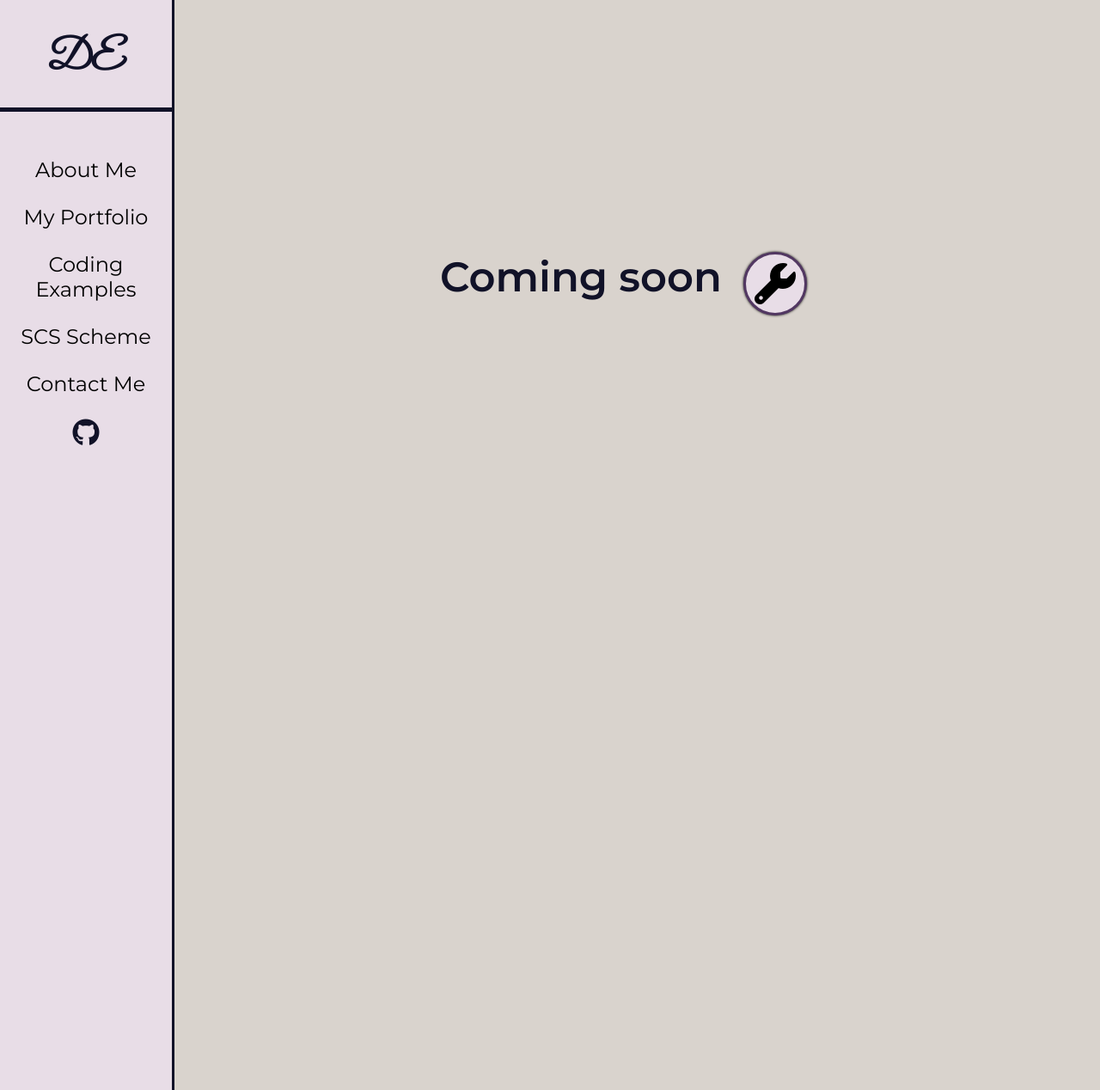
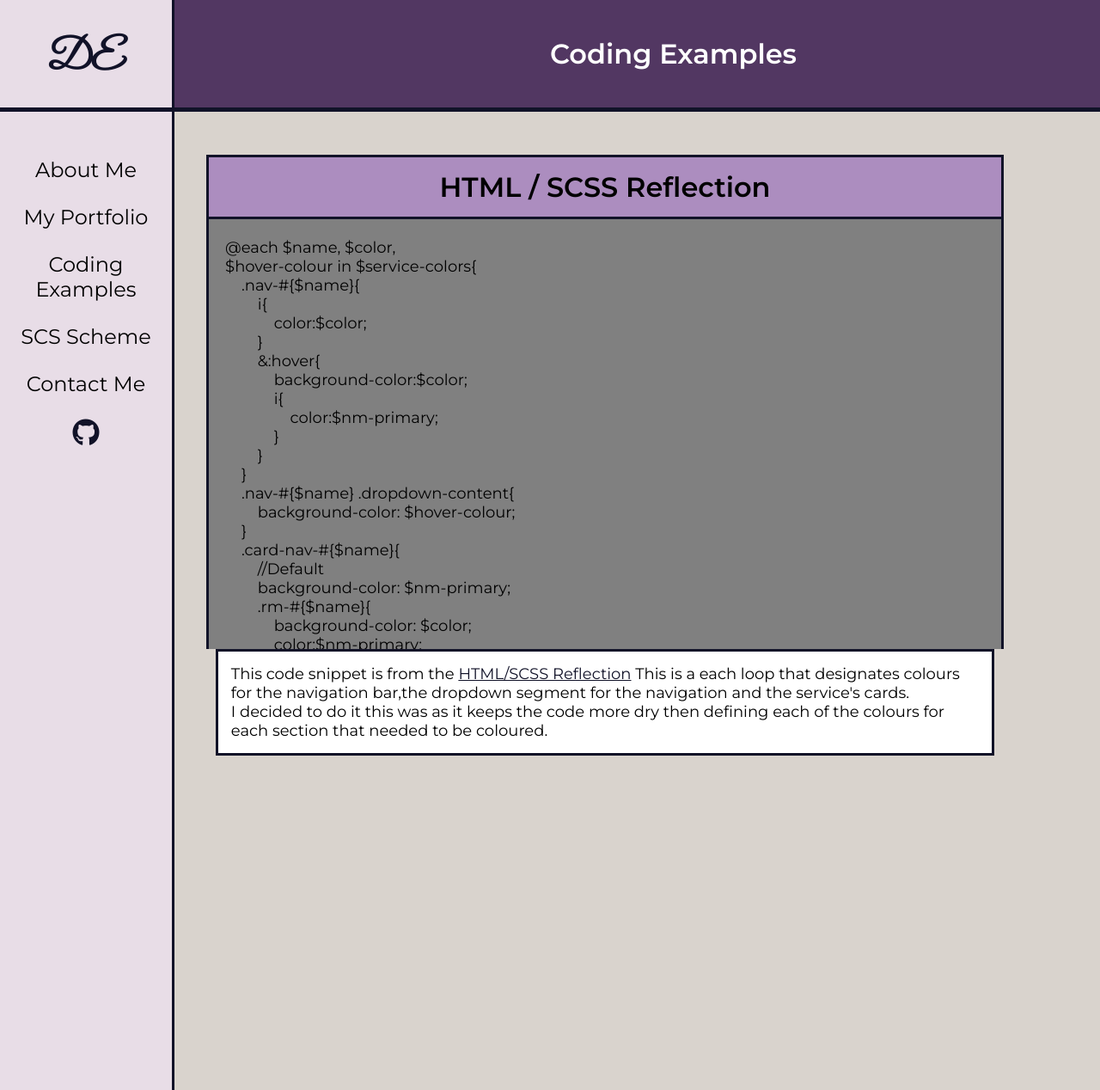
Before and after one commit to David-Every/Portfolio, a PHP site: page /subPages/codeExamples.html in a window 1280 px wide. Shown: the whole page at 86% size. Run offline with PHP 8.4, Linux system fonts and the light colour scheme; some libraries are stand-ins or nearby versions.

Commit message:
Reworking code examples

```diff
--- a/JS/app.js
+++ b/JS/app.js
@@ -12,52 +12,52 @@ $('document').ready(function(){
     $('body').fadeIn(750);
 });
 
-// let textDisplay = document.getElementById("h1");
+let textDisplay = document.getElementById("h1");
 
-// const title =
-// [
-//     "My name is David Every ",
-//     "i am a web Developer"
-// ]
-// const append = document.createTextNode("|");
+const title =
+[
+    "My name is David Every ",
+    "i am a web Developer"
+]
+const append = document.createTextNode("|");
 
-// let i = 0;
-// let j = 0;
-// let currentPhrase = [];
+let i = 0;
+let j = 0;
+let currentPhrase = [];
 
 
-// function writeTitle(){
+function writeTitle(){
 
-//     textDisplay.innerHTML = currentPhrase.join('');
-//     if(i < title.length){
-//         if(j < title[i].length){
-//             currentPhrase.push(title[i][j]);
-//             j++;
-//         }
-//         if(j == title[i].length){
-//             i++;
-//         }
-//     }
-//     //If the title has been completed run idle anim
-//     if(i == 1){
-//         // console.log("i = 1");
+    textDisplay.innerHTML = currentPhrase.join('');
+    if(i < title.length){
+        if(j < title[i].length){
+            currentPhrase.push(title[i][j]);
+            j++;
+        }
+        if(j == title[i].length){
+            i++;
+        }
+    }
+    //If the title has been completed run idle anim
+    if(i == 1){
+        // console.log("i = 1");
 
-//         blink();
-//         //get the cursor to blink at the end of the last letter
+        blink();
+        //get the cursor to blink at the end of the last letter
 
-//     } else{
-//         setTimeout(writeTitle,100);
+    } else{
+        setTimeout(writeTitle,100);
 
-//     }
+    }
 
-// }
+}
 
-// function blink(){
-//     let blink = window.getComputedStyle(textDisplay,'::after');
-//     let color = blink.getPropertyValue('color');
-//     console.log(color);
-//     color.innerHTML.style.color("blue");
-//     // setTimeout(remove,300);
-// }
+function blink(){
+    let blink = window.getComputedStyle(textDisplay,'::after');
+    let color = blink.getPropertyValue('color');
+    console.log(color);
+    color.innerHTML.style.color("blue");
+    // setTimeout(remove,300);
+}
 
-// writeTitle();
+writeTitle();
--- a/index.html
+++ b/index.html
@@ -53,7 +53,6 @@
                                 <h4> View Project <i class="fas fa-arrow-right"></i> </h4>
                             </div>
                         </a>
-<!--
                         <button type ="button" class ="collapse"> About Netmatters HTML/CSS Reflection <i class="fas fa-arrow-right"></i> </button>
                         <div class ="coll-content">
                             <p>
@@ -62,7 +61,7 @@
                                 Ut enim ad minim veniam, quis nostrud exercitation ullamco laboris
                                 nisi ut aliquip ex ea commodo consequat.
                             </p>
-                        </div> -->
+                        </div>
                     </div>
 
                     <div class ="pro">
@@ -73,7 +72,7 @@
                                 <h4> View Project <i class="fas fa-arrow-right"></i> </h4>
                             </div>
                         </a>
-                        <!-- <div class ="Under">About Pairs Project</div> -->
+                        <div class ="Under">About Pairs Project</div>
 
                     </div>
 
--- a/style.css
+++ b/style.css
@@ -137,6 +137,10 @@
 #overlay #title-overlay #h1 {
   font-size: 3em;
   margin-bottom: 25px;
+}
+
+#overlay #title-overlay #h1::after {
+  content: "|";
 }
 
 #overlay #title-overlay small {
@@ -867,6 +871,72 @@ button:focus {
   }
 }
 
+.code-wrapper {
+  width: 100%;
+}
+
+.code-wrapper h1 {
+  text-align: center;
+  background-color: #ac8dbf;
+  padding: 15px 0;
+  border: 3px solid #111228;
+  border-bottom: none;
+  width: 90%;
+  margin: 50px auto 0;
+}
+
+.code-wrapper .code {
+  width: 90%;
+  height: 500px;
+  background-color: grey;
+  border: 3px solid #111228;
+  border-bottom: none;
+  margin: 0 auto;
+  overflow: auto;
+  font-size: 18px;
+}
+
+.explanation {
+  border: 3px solid #111228;
+  background-color: #ffffff;
+  width: 85%;
+  margin: 0 auto;
+  padding: 15px;
+  font-size: 18px;
+}
+
+.explanation a {
+  color: #111228;
+}
+
+.explanation a:hover {
+  color: #511649;
+}
+
+@media (min-width: 768px) {
+  .code-wrapper {
+    width: 70%;
+    margin-left: auto;
+    margin-right: 5%;
+  }
+}
+
+@media (min-width: 1024px) and (max-width: 1200px) {
+  .code-wrapper {
+    width: 80%;
+    margin-left: auto;
+    margin-right: 0;
+  }
+}
+
+@media (min-width: 1200px) {
+  .code-wrapper {
+    width: 80%;
+    margin-left: auto;
+    margin-right: 5%;
+  }
+}
+
 * {
   margin: 0;
   font-family: 'Montserrat',sans-serif;
--- a/style.scss
+++ b/style.scss
@@ -13,7 +13,8 @@
 //|| Page Speciphic ||\\
 'scss/other/aboutMe',
 'scss/other/scs',
-'scss/other/crossPage';
+'scss/other/crossPage',
+'scss/other/codeSections';
 
 
 @import url('https://fonts.googleapis.com/css2?family=Montserrat:wght@400;500;600&display=swap');
--- a/subPages/codeExamples.html
+++ b/subPages/codeExamples.html
@@ -9,7 +9,13 @@
 
     <body id ="body"></div>
 
-        <div id ="main-content">
+        <div class ="title-wrapper">
+            <div class = "title">
+                <h1>Coding Examples</h1>
+            </div>
+        </div>
+
+        <!-- <div id ="main-content">
             <div class ="content">
 
 
@@ -19,8 +25,72 @@
 
                 </div>
             </div>
+        </div> -->
+        <div class = "code-wrapper">
+            <h1>HTML / SCSS Reflection</h1>
+            <div class ="code">
 
+<!-- Positioned out of align to remove unwanted whitespace in pre I will add this through Javascript  -->
+<pre><code>
+    @each $name, $color,
+    $hover-colour in $service-colors{
+        .nav-#{$name}{
+            i{
+                color:$color;
+            }
+            &:hover{
+                background-color:$color;
+                i{
+                    color:$nm-primary;
+                }
+            }
+        }
+        .nav-#{$name} .dropdown-content{
+            background-color: $hover-colour;
+        }
+        .card-nav-#{$name}{
+            //Default
+            background-color: $nm-primary;
+            .rm-#{$name}{
+                background-color: $color;
+                color:$nm-primary;
+            }
+            .card-icon{
+                background-color: $color;
+                color:$nm-primary;
+            }
+            &:hover{
+                background-color:$color;
+                color:$nm-primary;
+                .card-icon{
+                    background-color: $nm-primary;
+                    color:$color;
+                }
+                .rm-#{$name}{
+                    //padding-top: 100px;
+                    background-color: $nm-primary;
+                    color:$color;
+                }
+            }
+        }
+    }
+
+</pre></code>
+<!-- Ending Pre -->
+            </div>
+            <div class = "explanation">
+                <p>
+                    This code snippet is from the <a href ="http://netmatters.david-every.netmatters-scs.co.uk"> HTML/SCSS Reflection</a>
+                    This is a each loop that designates colours for the navigation bar,the dropdown segment for the navigation
+                    and the service's cards.
+                </p>
+                <p>
+                    I decided to do it this was as it keeps the code more dry then defining each of the colours for each section
+                    that needed to be coloured.
+                </p>
+            </div>
         </div>
+
         <script src = "/JS/app.js"></script>
     </body>
 </html>
```
Also changed, not shown: scss/landing/_titleImage.scss (+4 -4 lines), scss/other/_codeSections.scss (added, +70 -0 lines), 1 other file.
